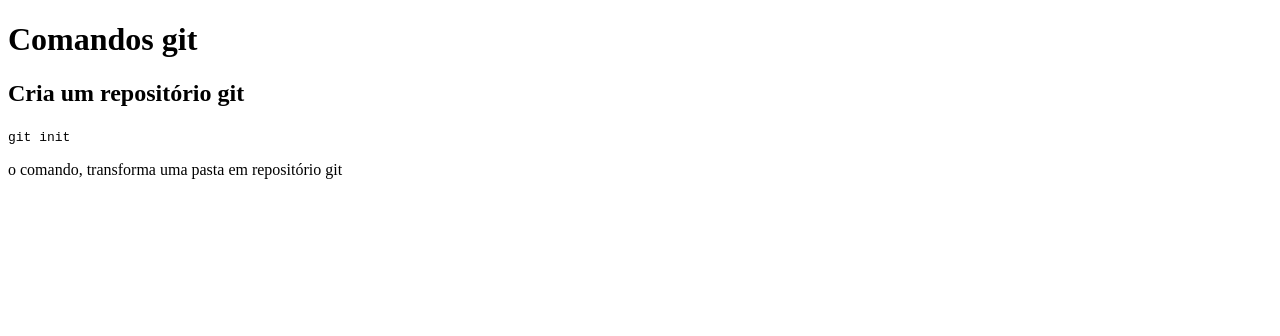
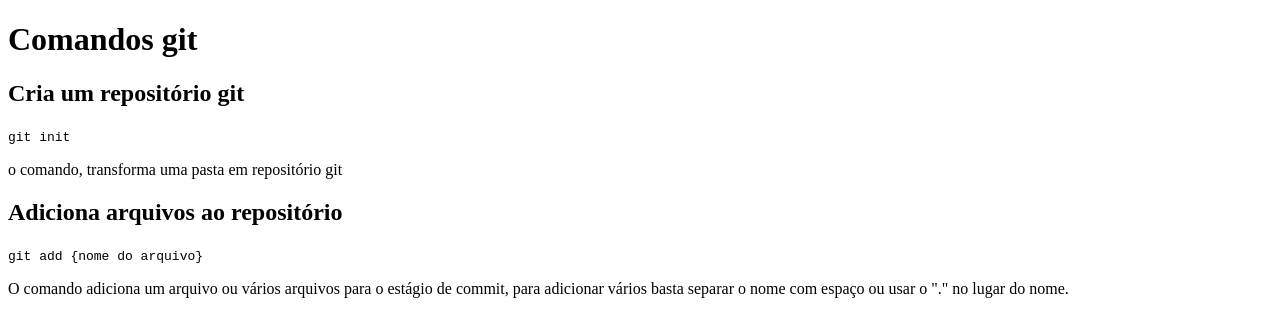
Before and after one commit to walker007/aula-git, a plain HTML site: page index.html in a window 1280 px wide. Drawn offline with Linux system fonts and the light colour scheme.

Commit message:
Adiciona seção para o comando git add

```diff
--- a/index.html
+++ b/index.html
@@ -17,5 +17,14 @@
         o comando, transforma uma pasta em repositório git
     </p>
    </section>
+
+   <section id="adiciona-arquivo">
+    <h2>Adiciona arquivos ao repositório</h2>
+    <code>git add {nome do arquivo}</code>
+    <p>
+        O comando adiciona um arquivo ou vários arquivos para o estágio de commit, para adicionar vários
+        basta separar o nome com espaço ou usar o "." no lugar do nome.
+    </p>
+   </section>
 </body>
 </html>
```
